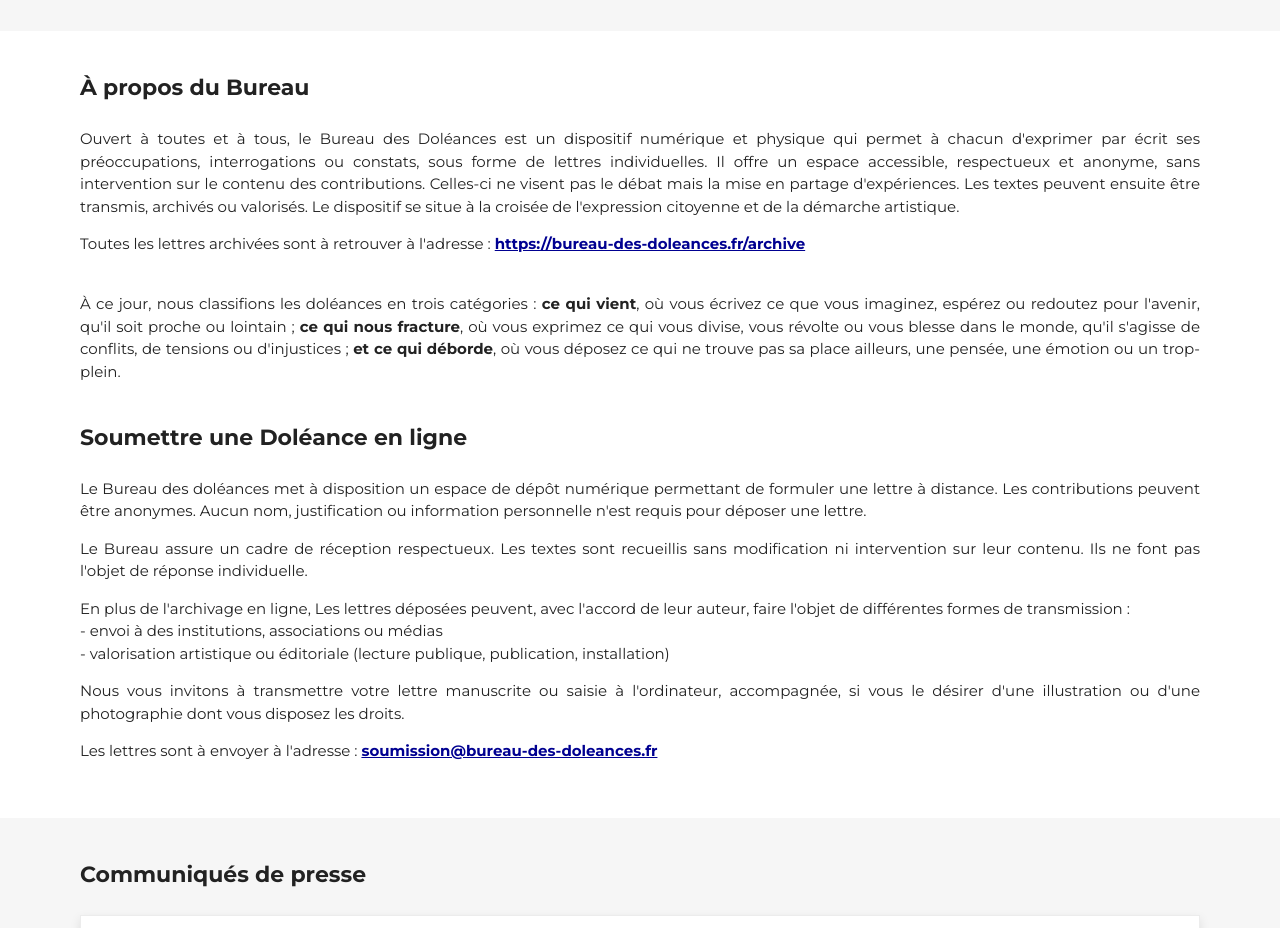
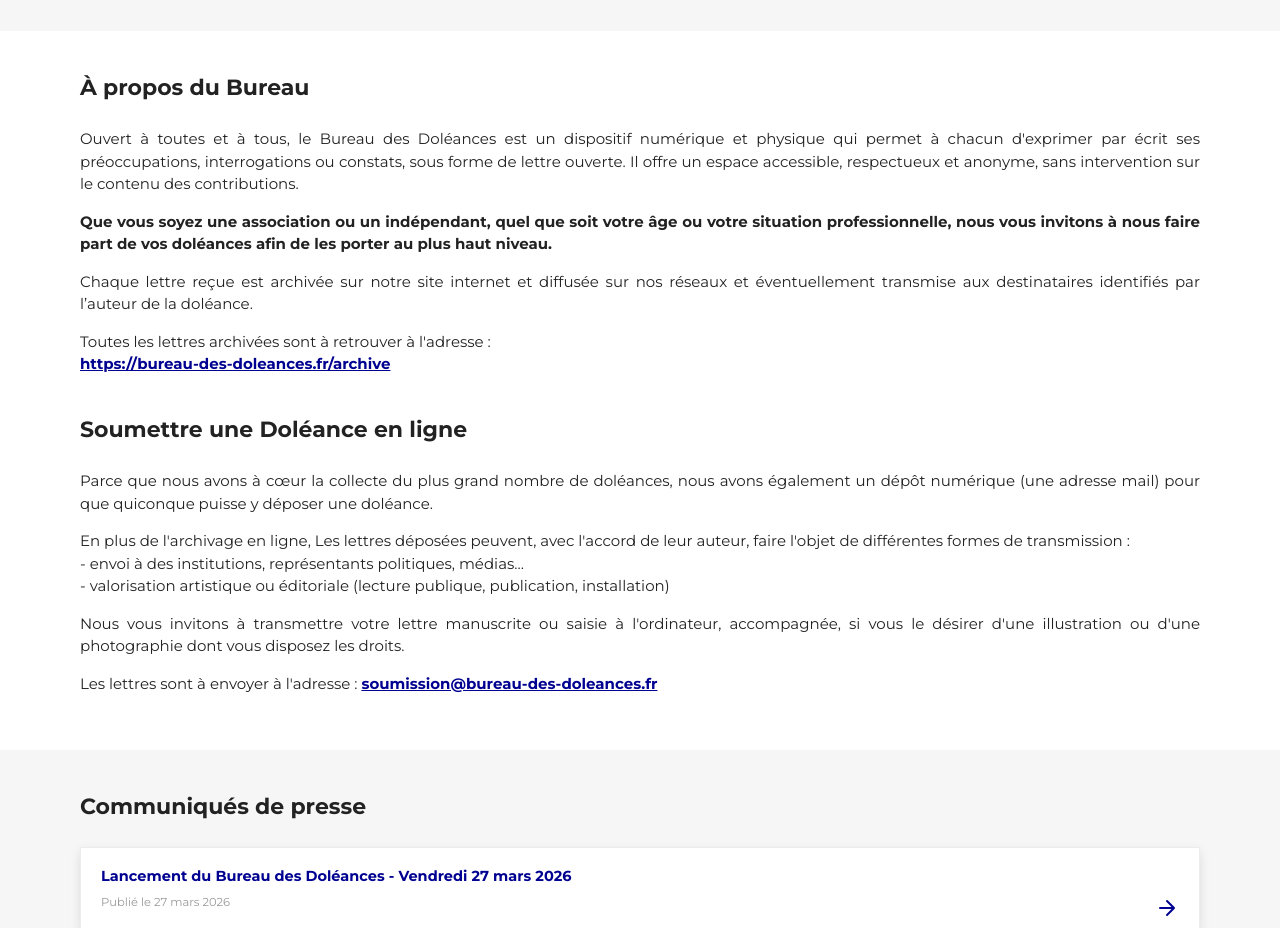
Before and after one commit to gael-maignan/bureau-des-doleances.fr, a plain HTML site: page index.html in a window 1280 px wide. Shown: the part 1220-2148 px from the top of the page. Drawn offline with Linux system fonts and the light colour scheme.

Commit message:
Add files via upload

```diff
--- a/index.html
+++ b/index.html
@@ -673,23 +673,28 @@ Les contributions recueillies peuvent faire l'objet de différentes formes de tr
 
 </p>-->
 
-<p>Ouvert à toutes et à tous, le Bureau des Doléances est un dispositif numérique et physique qui permet à chacun d'exprimer par écrit ses préoccupations, interrogations ou constats, sous forme de lettres individuelles. Il offre un espace accessible, respectueux et anonyme, sans intervention sur le contenu des contributions. Celles-ci ne visent pas le débat mais la mise en partage d'expériences. Les textes peuvent ensuite être transmis, archivés ou valorisés. Le dispositif se situe à la croisée de l'expression citoyenne et de la démarche artistique.</p>
+<p>Ouvert à toutes et à tous, le Bureau des Doléances est un dispositif numérique et physique qui permet à chacun d'exprimer par écrit ses préoccupations, interrogations ou constats, sous forme de lettre ouverte. Il offre un espace accessible, respectueux et anonyme, sans intervention sur le contenu des contributions.</p>
 
-<p>Toutes les lettres archivées sont à retrouver à l'adresse : <a href="archive.html" class="link">https://bureau-des-doleances.fr/archive</a></p>
+<p><strong>Que vous soyez une association ou un indépendant, quel que soit votre âge ou votre situation professionnelle, nous vous invitons à nous faire part de vos doléances afin de les porter au plus haut niveau.</strong></p>
 
-<br>
-<p>À ce jour, nous classifions les doléances en trois catégories : <strong>ce qui vient</strong>, où vous écrivez ce que vous imaginez, espérez ou redoutez pour l'avenir, qu'il soit proche ou lointain ; <strong>ce qui nous fracture</strong>, où vous exprimez ce qui vous divise, vous révolte ou vous blesse dans le monde, qu'il s'agisse de conflits, de tensions ou d'injustices ; <strong>et ce qui déborde</strong>, où vous déposez ce qui ne trouve pas sa place ailleurs, une pensée, une émotion ou un trop-plein.</p>
+<p>Chaque lettre reçue est archivée sur notre site internet et diffusée sur nos réseaux et éventuellement transmise aux destinataires identifiés par l’auteur de la doléance.</p>
+
+<!--
+<p>À ce jour, nous classifions les doléances en trois catégories : <span class="italic">ce qui vient</span>, où vous écrivez ce que vous imaginez, espérez ou redoutez pour l'avenir, qu'il soit proche ou lointain ; <span class="italic">ce qui nous fracture</span>, où vous exprimez ce qui vous divise, vous révolte ou vous blesse dans le monde, qu'il s'agisse de conflits, de tensions ou d'injustices ; et <span class="italic">ce qui déborde</span>, où vous déposez ce qui ne trouve pas sa place ailleurs, une pensée, une émotion ou un trop-plein.</p>-->
+
+<p>Toutes les lettres archivées sont à retrouver à l'adresse :<br><a href="archive.html" class="link">https://bureau-des-doleances.fr/archive</a></p>
+
+
 <br id="soumettre-une-lettre">
 <h2 class="section-title">Soumettre une Doléance en ligne</h2>
 
-<p>Le Bureau des doléances met à disposition un espace de dépôt numérique permettant de formuler une lettre à distance. Les contributions peuvent être anonymes. Aucun nom, justification ou information personnelle n'est requis pour déposer une lettre.</p>
-<p>
-Le Bureau assure un cadre de réception respectueux. Les textes sont recueillis sans modification ni intervention sur leur contenu. Ils ne font pas l'objet de réponse individuelle.</p>
-<p>
-En plus de l'archivage en ligne, Les lettres déposées peuvent, avec l'accord de leur auteur, faire l'objet de différentes formes de transmission :
-<br>
-- envoi à des institutions, associations ou médias<br>
-- valorisation artistique ou éditoriale (lecture publique, publication, installation)</p>
+<p>Parce que nous avons à cœur la collecte du plus grand nombre de doléances, nous avons également un dépôt numérique (une adresse mail) pour que quiconque puisse y déposer une doléance.</p>
+
+<p>En plus de l'archivage en ligne, Les lettres déposées peuvent, avec l'accord de leur auteur, faire l'objet de différentes formes de transmission :<br>
+- envoi à des institutions, représentants politiques, médias…<br>
+- valorisation artistique ou éditoriale (lecture publique, publication, installation)
+</p>
+
 
 <p>Nous vous invitons à transmettre votre lettre manuscrite ou saisie à l'ordinateur, accompagnée, si vous le désirer d'une illustration ou d'une photographie dont vous disposez les droits.</p>
 
--- a/style/main.css
+++ b/style/main.css
@@ -25,8 +25,12 @@
   text-decoration: underline;
 }.link:hover {
 
+}
 
+.italic {
+  font-style: italic;
 }
+
   body {
     font-family: var(--font-main);
     color: var(--gray-800);
```
Also changed, not shown: evenements/ouverture-du-bureau-des-doleances.html (+13 -7 lines).
